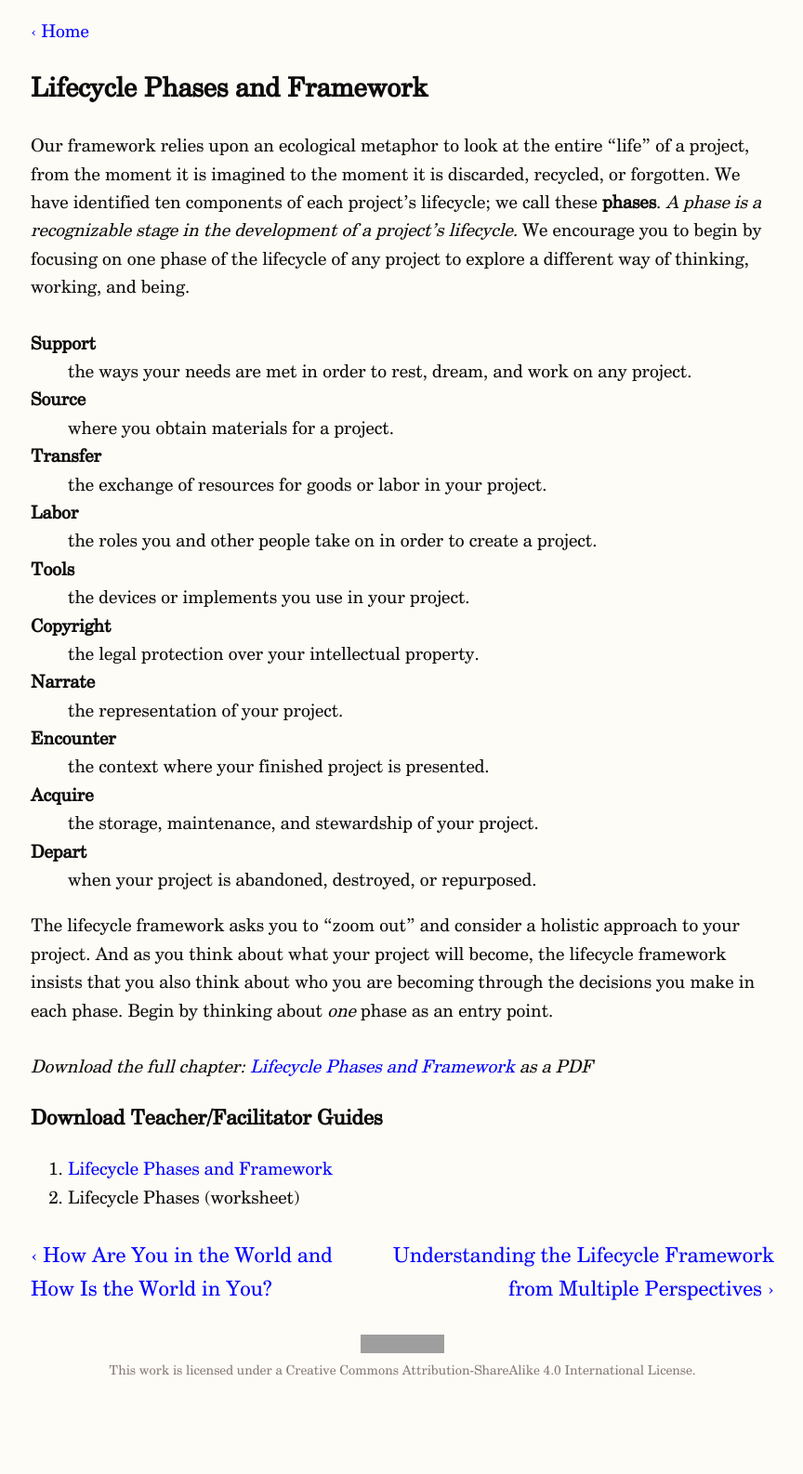
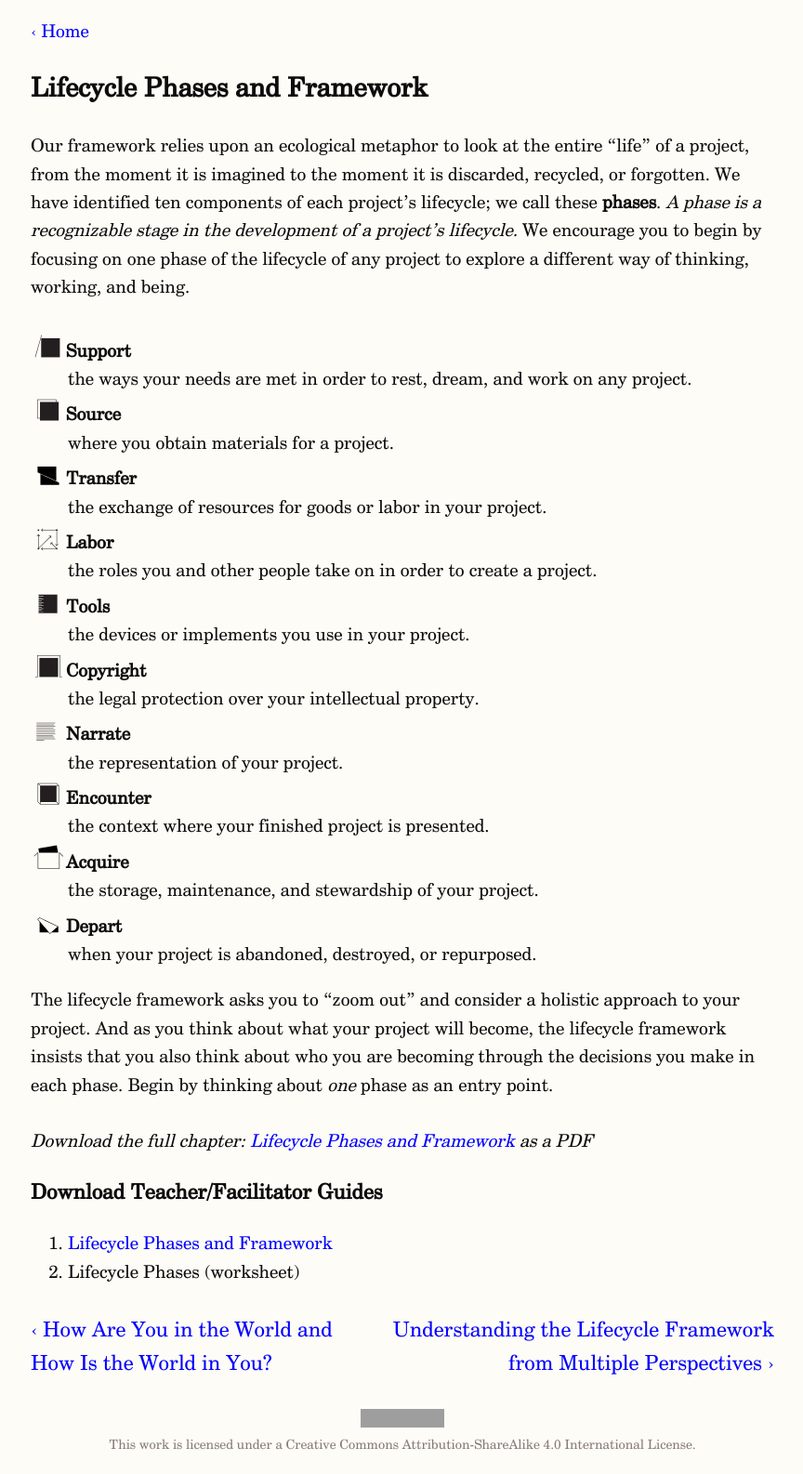
Before and after one commit to orzubalsky/making-and-being, a Jekyll site: the page built from docs/_chapters/lifecycle-framework/lifecycle-phases-and-framework.md, in a window 1280 px wide. Shown: the whole page at 93% size, without its empty margins (207-1071 px from the left). Built offline with Jekyll 4.4.1, drawn with Linux system fonts in a browser that asks for light colours; nearby versions of some CDN libraries; some web fonts are replaced; before the commit the page ends 1506 px from its top, so only the background shows below that; grey boxes are pictures that could not be loaded.

Commit message:
Add inline icons to lifecycle phases and framework page

```diff
--- a/docs/_chapters/lifecycle-framework/lifecycle-phases-and-framework.md
+++ b/docs/_chapters/lifecycle-framework/lifecycle-phases-and-framework.md
@@ -14,34 +14,34 @@ materials:
 
 Our framework relies upon an ecological metaphor to look at the entire “life” of a project, from the moment it is imagined to the moment it is discarded, recycled, or forgotten. We have identified ten components of each project’s lifecycle; we call these **phases**. _A phase is a recognizable stage in the development of a project’s lifecycle._ We encourage you to begin by focusing on one phase of the lifecycle of any project to explore a different way of thinking, working, and being.
 
-Support
+![support icon](/assets/icons/support.svg){: .inline-icon}Support
 : the ways your needs are met in order to rest, dream, and work on any project.
 
-Source
+![source icon](/assets/icons/source.svg){: .inline-icon}Source
 : where you obtain materials for a project.
 
-Transfer
+![transfer icon](/assets/icons/transfer.svg){: .inline-icon}Transfer
 : the exchange of resources for goods or labor in your project.
 
-Labor
+![labor icon](/assets/icons/labor.svg){: .inline-icon}Labor
 : the roles you and other people take on in order to create a project.
 
-Tools
+![tools icon](/assets/icons/tools.svg){: .inline-icon}Tools
 : the devices or implements you use in your project.
 
-Copyright
+![copyright icon](/assets/icons/copyright.svg){: .inline-icon}Copyright
 : the legal protection over your intellectual property.
 
-Narrate
+![narrate icon](/assets/icons/narrate.svg){: .inline-icon}Narrate
 : the representation of your project.
 
-Encounter
+![encounter icon](/assets/icons/encounter.svg){: .inline-icon}Encounter
 : the context where your finished project is presented.
 
-Acquire
+![acquire icon](/assets/icons/acquire.svg){: .inline-icon}Acquire
 : the storage, maintenance, and stewardship of your project.
 
-Depart
+![depart icon](/assets/icons/depart.svg){: .inline-icon}Depart
 : when your project is abandoned, destroyed, or repurposed.
 
 The lifecycle framework asks you to “zoom out” and consider a holistic approach to your project. And as you think about what your project will become, the lifecycle framework insists that you also think about who you are becoming through the decisions you make in each phase. Begin by thinking about _one_ phase as an entry point.
```
